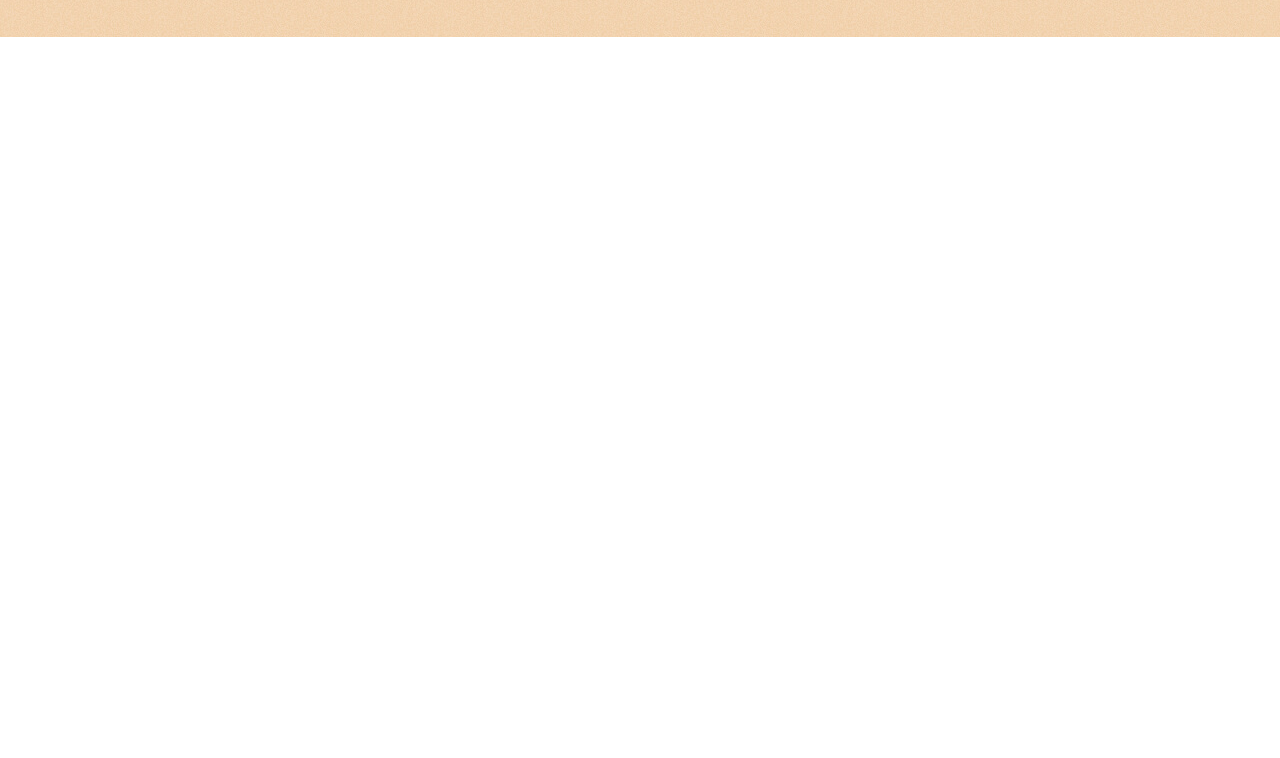
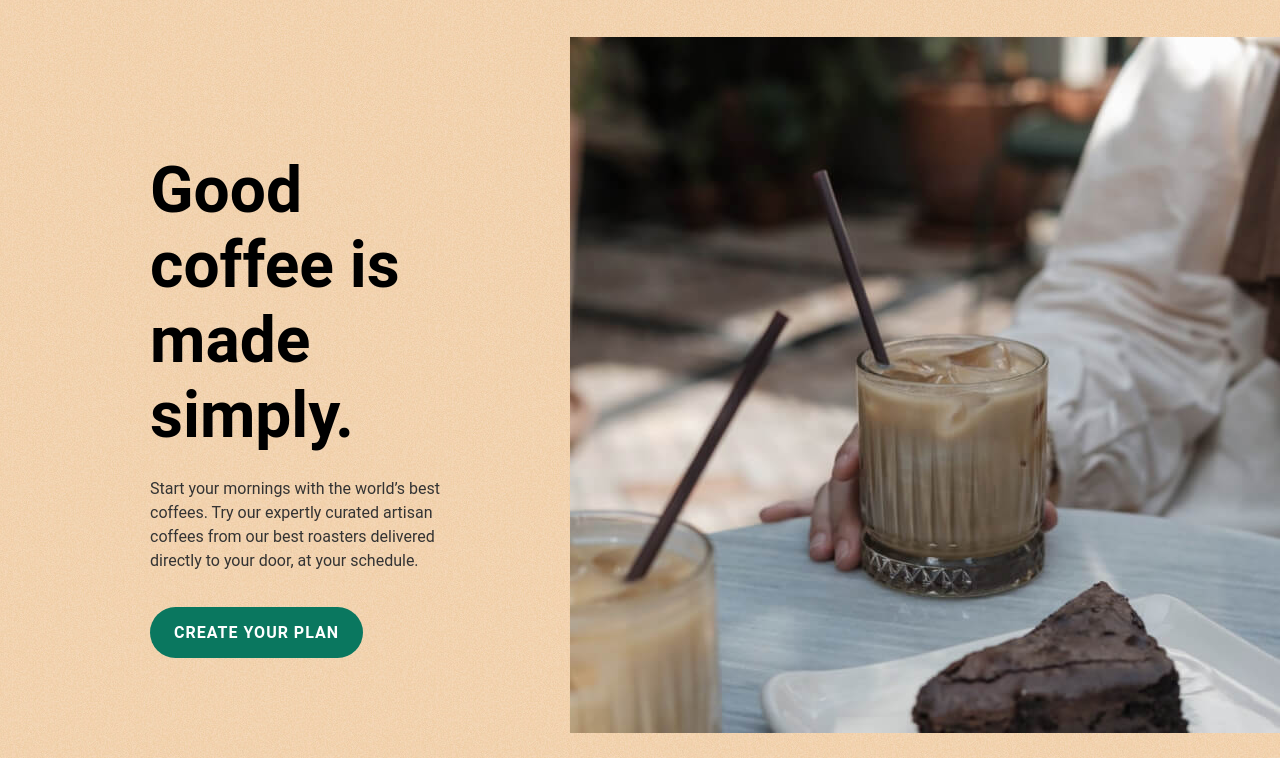
Before and after one commit to Abdulholiq13/coffeeroasters, a plain HTML site: page index.html in a window 1280 px wide. Shown: the part 67-825 px from the top of the page. Before the commit the page ends 800 px from the top, so only its background shows below. Drawn offline with Linux system fonts and the light colour scheme.

Commit message:
ad hero section

```diff
--- a/css/style.css
+++ b/css/style.css
@@ -2,6 +2,12 @@
 :root {
   --text-color: #333;
   --accent-color-green: #0a775f;
+  --accent-color-green-80: rgba(10, 119, 95, 0.8);
+  --accent-color-green-60: rgba(10, 119, 95, 0.6);
+  --accent-color-light-brown: #c99b67;
+  --accent-color-light-brown-80: rgba(201, 155, 103, 0.8);
+  --accent-color-light-brown-60: rgba(201, 155, 103, 0.6);
+  --light-brown: #f3d7b7;
   --outline-color: var(--accent-color-green);
 }
 
@@ -82,6 +88,53 @@ img {
   margin-right: auto;
 }
 
+
+/* BUTTON */
+.button {
+  display: inline-block;
+  padding: 16px 24px;
+  bottom: 0;
+  border-radius: 100px;
+  font-size: 16px;
+  line-height: normal;
+  font-weight: 600;
+  cursor: pointer;
+  text-decoration: none;
+  text-transform: uppercase;
+  letter-spacing: 1px;
+}
+
+.button-green {
+  background-color: var(--accent-color-green);
+  color: #fff;
+}
+
+
+.button-green:hover {
+  background-color:var(--accent-color-green-80);
+}
+
+.button-green:active {
+  background-color: var(--accent-color-green-60);
+}
+
+.button-brown {
+  background-color: var(--accent-color-light-brown);
+  color: #fff;
+}
+
+
+.button-brown:hover {
+  background-color:var(--accent-color-light-brown-80);
+}
+
+.button-brown:active {
+  background-color: var(--accent-color-light-brown-60);
+}
+
+
+
+
 /* MAIN-CONTENT */
 .main-content {
   flex-grow: 1;
@@ -91,6 +144,7 @@ img {
 
 /* SITE-HEADER-INTRO-WRAPPER */
 .site-header-hero-wrapper {
+  background-color: var(--light-brown);
   background-image: url('../img/site-header-intro-bg.jpg');
 }
 
@@ -164,6 +218,60 @@ img {
 }
 
 
+
+
+
+/* HERO */
+.hero {
+
+}
+
+.hero-container {
+  display: flex;
+  padding-left: 0;
+  padding-right: 0;
+}
+
+.hero-info-wrapper {
+  width: 100%;
+  max-width: 730px;
+  padding-top: 116px;
+  padding-bottom: 100px;
+  padding-left: 150px;
+  padding-right: 116px;
+}
+
+.hero-heading {
+  margin-top: 0;
+  margin-bottom: 24px;
+  font-size: 64px;
+  line-height: normal;
+  color: #000;
+}
+
+.hero-text {
+  margin: 0;
+  font-size: 16px;
+  line-height: 1.5;
+}
+
+.hero-text:not(:last-child) {
+  margin-bottom: 34px;
+}
+
+.hero-img {
+  width: 710px;
+  height: 596px;
+  object-fit: cover;
+}
+
+.hero-img-index {
+  height: 696px;
+}
+
+
+
+
 /* RETINA-BG */
 @media
 only screen and (-webkit-min-device-pixel-ratio: 2),
--- a/index.html
+++ b/index.html
@@ -32,6 +32,21 @@
         </nav>
       </div>
     </header>
+
+
+    <!-- HERO -->
+    <div class="hero">
+      <div class="hero-container container">
+        <div class="hero-info-wrapper">
+          <h1 class="hero-heading">Good coffee is made simply.</h1>
+          <p class="hero-text">Start your mornings with the world’s best coffees. Try our expertly curated artisan coffees from our best roasters delivered directly to your door, at your schedule.</p>
+          <a class="button button-green" href="#">Create your plan</a>
+        </div>
+
+        <img class="hero-img hero-img-index" src="./img/index-hero-img.jpg" alt="Person's hand with iced coffee and cake on the table" width="710" height="696" srcset="./img/index-hero-img.jpg 1x, ./img/index-hero-img@2x.jpg 2x">
+      </div>
+    </div>
+
   </div>
 
   <script src="js/main.js"></script>
```
Also changed, not shown: img/index-hero-img.jpg (added), img/index-hero-img@2x.jpg (added).
